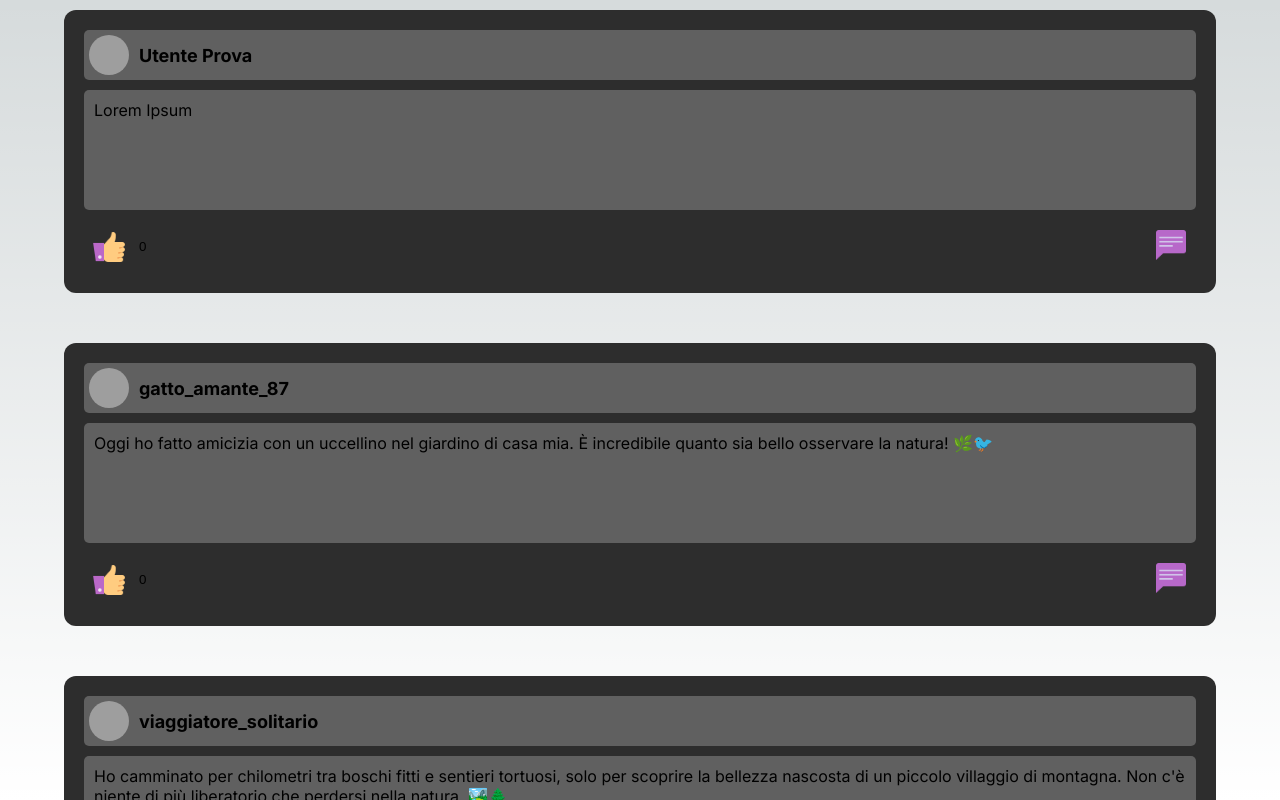
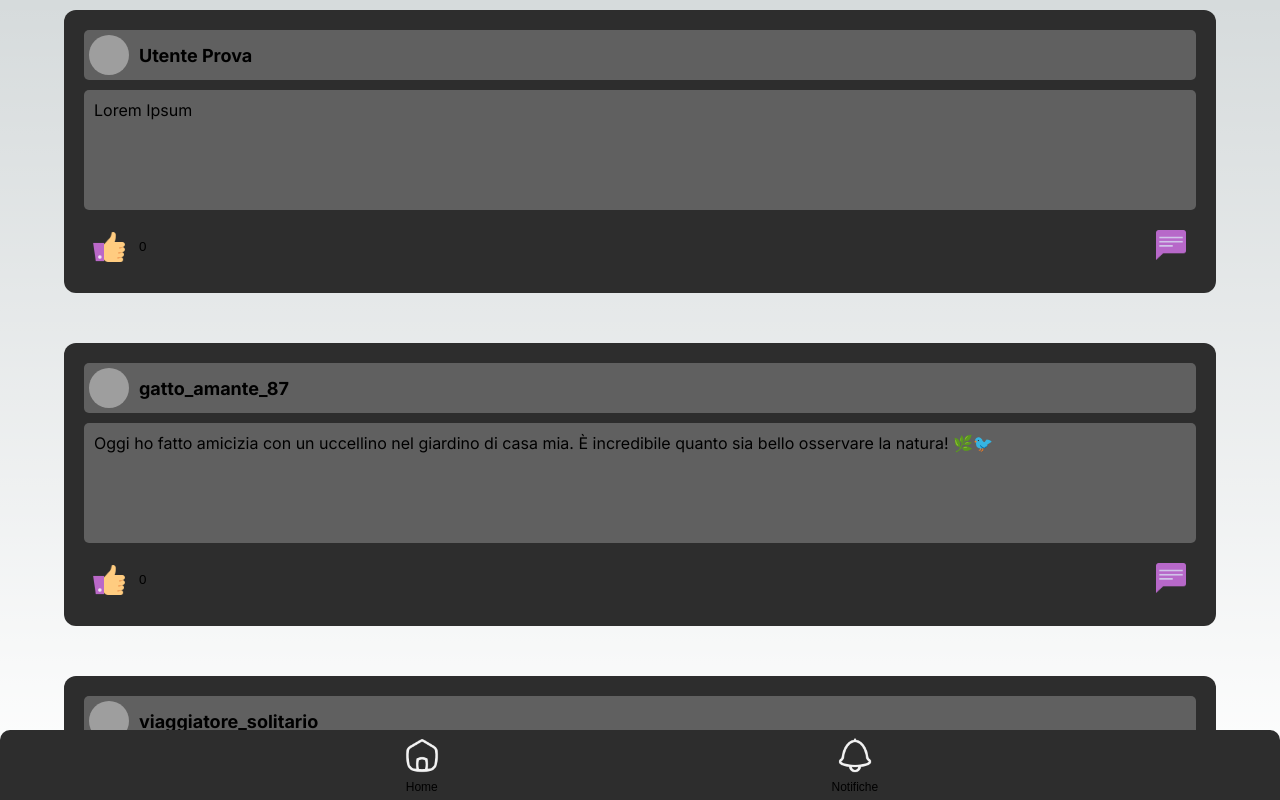
Before and after one commit to cecco25/react-social-network, a Next.js app: page / in a window 1280 px wide. Built offline with nearby package versions, Linux system fonts and the light colour scheme; grey boxes are pictures that could not be loaded.

Commit message:
Update page.js

```diff
--- a/src/app/page.js
+++ b/src/app/page.js
@@ -43,9 +43,9 @@ export default function Home() {
         ))}
 
       </div>
-      {/* <div className={styles.nav}>
+      <div className={styles.nav}>
         <Navbar />
-      </div> */}
+      </div>
     </main>
   );
 }
```
